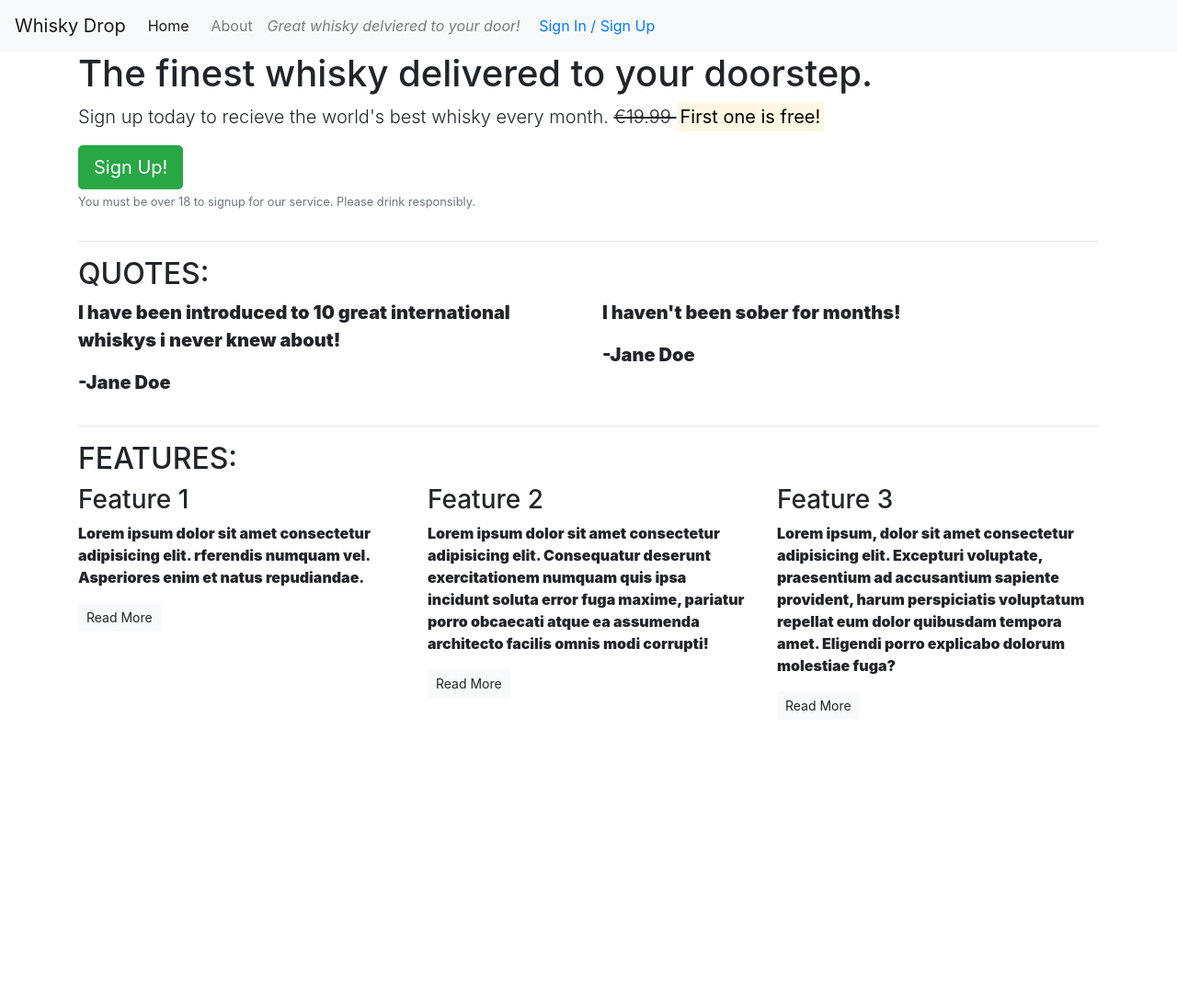
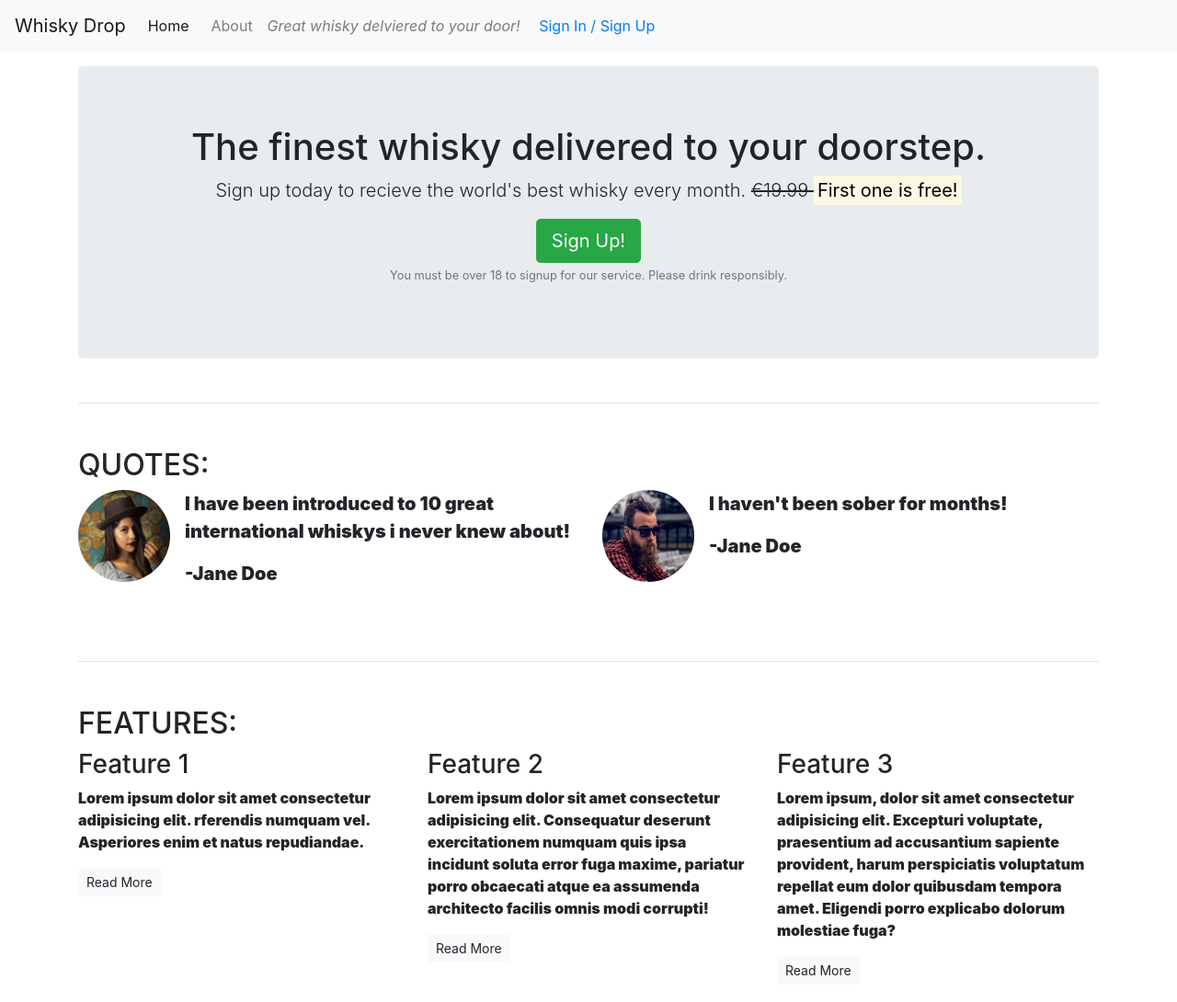
Before and after one commit to TriZanf/bootstrap4, a plain HTML site: page index.html in a window 1280 px wide. Shown: the whole page at 92% size. Before the commit the page ends 800 px from the top, so only its background shows below. Drawn offline with nearby package versions, Linux system fonts and the light colour scheme.

Commit message:
images added

```diff
--- a/index.html
+++ b/index.html
@@ -23,13 +23,13 @@
     </ul>
 
 </nav>
-<article class="container">
+<article class="container mt-3">
    <div class="row">
    <div class="col-12">
-    <section class="callout">
+    <section class="callout jumbotron text-center">
     <h1> The finest whisky delivered to your doorstep. </h1>
     <p class="lead"> Sign up today to recieve the world's best whisky every month.
-    <s> €19.99 </s><mark><strong> First one is free!</mark><strong> </p>
+    <s class="d-none d-sm-inline"> €19.99 </s><mark><strong> First one is free!</mark><strong> </p>
         <button class="btn btn-success btn-lg">Sign Up!</button>
     <p class="text-muted"><small> You must be over 18 to signup for our service. Please drink responsibly.</small></p>
     </section>
@@ -38,7 +38,7 @@
 
     <hr>
 
-        <section class="quotes">
+        <section class="quotes my-5">
     <div class="row">
     <div class="col-12 col-md-6">
         <h2 class="text-uppercase">Quotes:</h2>
@@ -46,16 +46,22 @@
     </div>
     <div class="row">
     <div class="col-12 col-md-6">
+    <div class="media">
+    <img src="Images/girl-image.png" class="rounded-circle mr-3" height="100" width="100">
     <blockquote class="blockquote">
         <p> I have been introduced to 10 great international whiskys i never knew about! </p>
         <p>-Jane Doe</p>
     </blockquote>
     </div>
+    </div>
     <div class="col-12 col-md-6">
+    <div class="media">
+    <img src="Images/guy-image.png" class="rounded-circle mr-3" height="100" width="100">
     <blockquote class="blockquote">
     <p> I haven't been sober for months!</p>
     <p>-Jane Doe</p>
     </blockquote>
+    </div>
     </div>
     </div>
     </section>
@@ -63,7 +69,7 @@
 
    <hr>
 
-   <section class="features">
+   <section class="features my-5">
    <div class="row">
    <div class="col-12 col-md-6">
    <h2 class="text-uppercase">Features:</h2>
```
Also changed, not shown: Images/girl-image.png (added), Images/guy-image.png (added).
